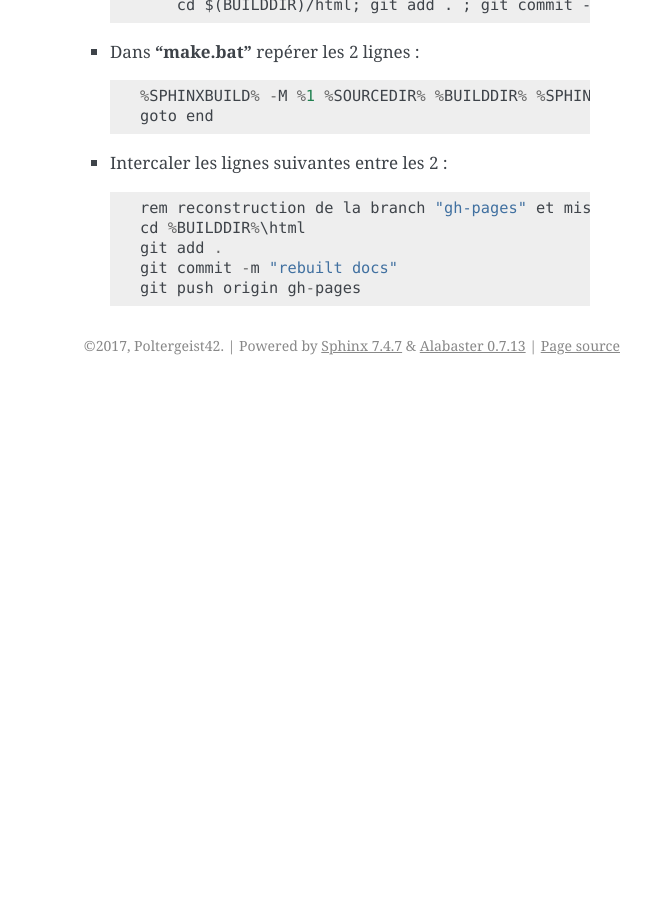
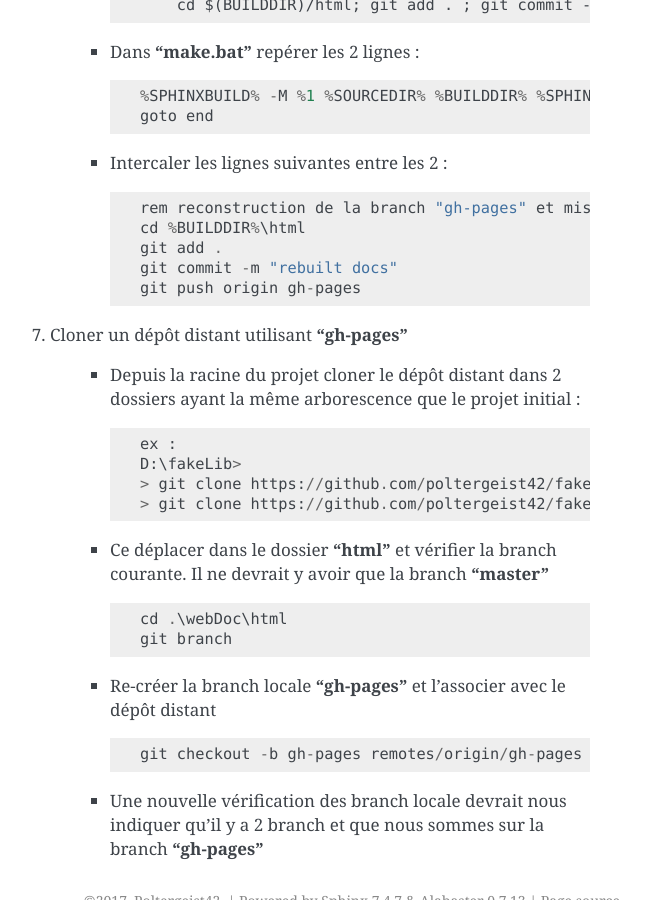
Before and after one commit to poltergeist42/JDM, a Sphinx documentation site: the page built from _1_userDoc/source/DocUtils_RST_Sphinx.rst, in a window 1280 px wide and 900 px high, scrolled down 5755 px. Shown: the whole window, without its empty margins (490-1141 px from the left). Built offline with Sphinx 7.4.7, drawn with Linux system fonts in a browser that asks for light colours; before the commit the page ends 6140 px from its top, so only the background shows below that.

Commit message:
DocUtils : MAJ de 'publier de la doc avec Sphinx'

```diff
--- a/_1_userDoc/source/DocUtils_RST_Sphinx.rst
+++ b/_1_userDoc/source/DocUtils_RST_Sphinx.rst
@@ -266,3 +266,26 @@ Préparation de l'arborescence
                 git add .
                 git commit -m "rebuilt docs"
                 git push origin gh-pages
+
+        #. Cloner un dépôt distant utilisant **'gh-pages'**
+
+            - Depuis la racine du projet cloner le dépôt distant dans 2 dossiers ayant la
+              même arborescence que le projet initial : ::
+
+                ex :
+                D:\fakeLib>
+                > git clone https://github.com/poltergeist42/fakeLib.git .\project
+                > git clone https://github.com/poltergeist42/fakeLib.git .\webDoc\html
+
+            - Ce déplacer dans le dossier **'html'** et vérifier la branch courante. Il
+              ne devrait y avoir que la branch **'master'** ::
+
+                cd .\webDoc\html
+                git branch
+
+            - Re-créer la branch locale **'gh-pages'** et l'associer avec le dépôt distant ::
+
+                git checkout -b gh-pages remotes/origin/gh-pages
+
+            - Une nouvelle vérification des branch locale devrait nous indiquer qu'il y a
+              2 branch et que nous sommes sur la branch **'gh-pages'**
```
